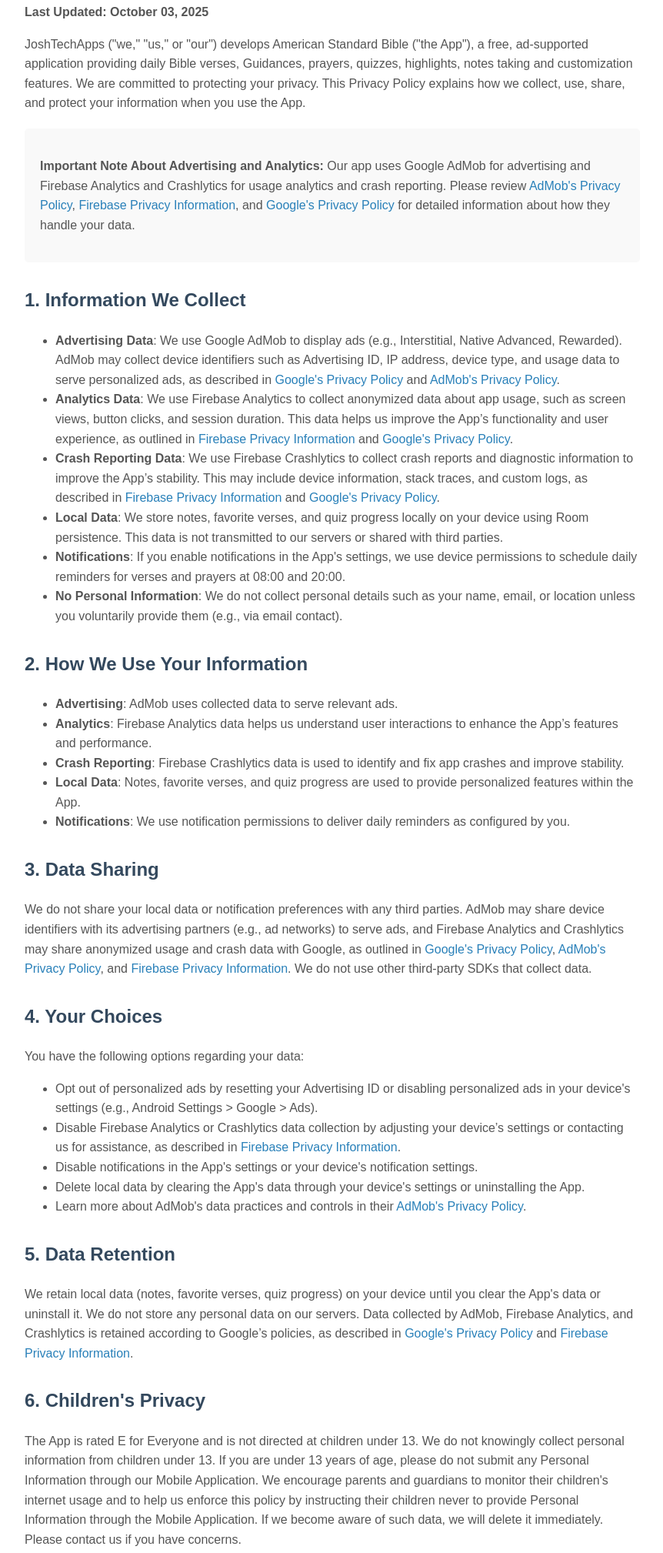
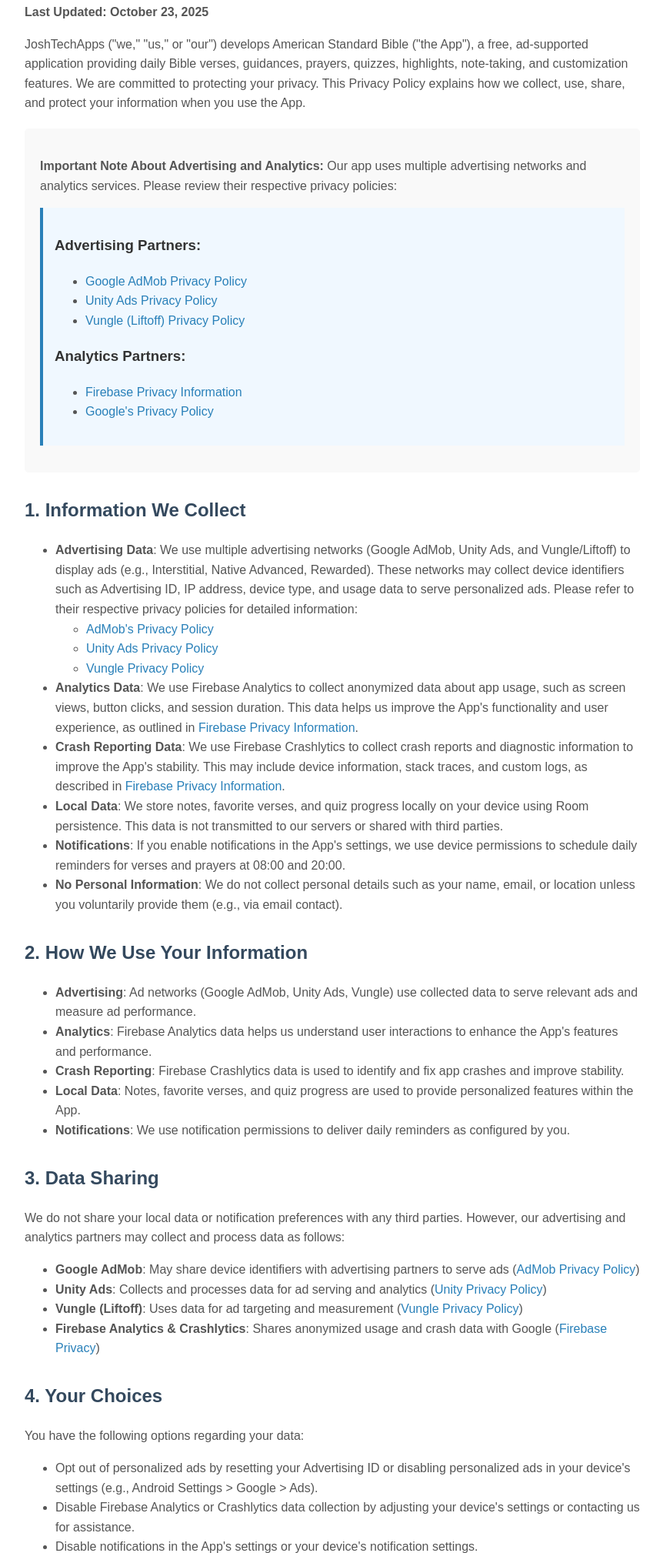
Before and after one commit to JoashTech/ASV-private-policy, a plain HTML site: page index.html in a window 1280 px wide. Shown: the part 243-2261 px from the top of the page at 77% size, without its empty margins (8-870 px from the left). Drawn offline with Linux system fonts and the light colour scheme.

Commit message:
Revise privacy policy with new partners and updates
Updated the privacy policy to reflect changes in advertising and analytics partners, including Unity Ads and Vungle. Adjusted the last updated date and clarified data retention and user rights.

```diff
--- a/index.html
+++ b/index.html
@@ -47,26 +47,50 @@
             margin: 0 auto 20px;
             max-width: 100px;
         }
+        .ad-partners {
+            background: #f0f8ff;
+            padding: 15px;
+            border-left: 4px solid #2980b9;
+            margin: 15px 0;
+        }
     </style>
 </head>
 <body>
     <img src="https://raw.githubusercontent.com/JoashTech/ASV-private-policy/main/ic_asv_icon.png" alt="American Standard Bible Icon" class="app-icon">
     <h1>Privacy Policy for American Standard Bible</h1>
-    <p><strong>Last Updated: October 03, 2025</strong></p>
-    <p>JoshTechApps ("we," "us," or "our") develops American Standard Bible ("the App"), a free, ad-supported application providing daily Bible verses, Guidances, prayers, quizzes, highlights, notes taking and customization features. We are committed to protecting your privacy. This Privacy Policy explains how we collect, use, share, and protect your information when you use the App.</p>
+    <p><strong>Last Updated: October 23, 2025</strong></p>
+    <p>JoshTechApps ("we," "us," or "our") develops American Standard Bible ("the App"), a free, ad-supported application providing daily Bible verses, guidances, prayers, quizzes, highlights, note-taking, and customization features. We are committed to protecting your privacy. This Privacy Policy explains how we collect, use, share, and protect your information when you use the App.</p>
 
     <div class="container">
-        <p><strong>Important Note About Advertising and Analytics:</strong> Our app uses Google AdMob for advertising and Firebase Analytics and Crashlytics for usage analytics and crash reporting. Please review
-        <a href="https://support.google.com/admob/answer/6128543" target="_blank">AdMob's Privacy Policy</a>,
-        <a href="https://firebase.google.com/support/privacy" target="_blank">Firebase Privacy Information</a>, and
-        <a href="https://policies.google.com/privacy" target="_blank">Google's Privacy Policy</a> for detailed information about how they handle your data.</p>
+        <p><strong>Important Note About Advertising and Analytics:</strong> Our app uses multiple advertising networks and analytics services. Please review their respective privacy policies:</p>
+
+        <div class="ad-partners">
+            <h3>Advertising Partners:</h3>
+            <ul>
+                <li><a href="https://support.google.com/admob/answer/6128543" target="_blank">Google AdMob Privacy Policy</a></li>
+                <li><a href="https://unity.com/legal/privacy-policy" target="_blank">Unity Ads Privacy Policy</a></li>
+                <li><a href="https://vungle.com/privacy/" target="_blank">Vungle (Liftoff) Privacy Policy</a></li>
+            </ul>
+
+            <h3>Analytics Partners:</h3>
+            <ul>
+                <li><a href="https://firebase.google.com/support/privacy" target="_blank">Firebase Privacy Information</a></li>
+                <li><a href="https://policies.google.com/privacy" target="_blank">Google's Privacy Policy</a></li>
+            </ul>
+        </div>
     </div>
 
     <h2>1. Information We Collect</h2>
     <ul>
-        <li><strong>Advertising Data</strong>: We use Google AdMob to display ads (e.g., Interstitial, Native Advanced, Rewarded). AdMob may collect device identifiers such as Advertising ID, IP address, device type, and usage data to serve personalized ads, as described in <a href="https://policies.google.com/privacy" target="_blank">Google's Privacy Policy</a> and <a href="https://support.google.com/admob/answer/6128543" target="_blank">AdMob's Privacy Policy</a>.</li>
-        <li><strong>Analytics Data</strong>: We use Firebase Analytics to collect anonymized data about app usage, such as screen views, button clicks, and session duration. This data helps us improve the App’s functionality and user experience, as outlined in <a href="https://firebase.google.com/support/privacy" target="_blank">Firebase Privacy Information</a> and <a href="https://policies.google.com/privacy" target="_blank">Google's Privacy Policy</a>.</li>
-        <li><strong>Crash Reporting Data</strong>: We use Firebase Crashlytics to collect crash reports and diagnostic information to improve the App’s stability. This may include device information, stack traces, and custom logs, as described in <a href="https://firebase.google.com/support/privacy" target="_blank">Firebase Privacy Information</a> and <a href="https://policies.google.com/privacy" target="_blank">Google's Privacy Policy</a>.</li>
+        <li><strong>Advertising Data</strong>: We use multiple advertising networks (Google AdMob, Unity Ads, and Vungle/Liftoff) to display ads (e.g., Interstitial, Native Advanced, Rewarded). These networks may collect device identifiers such as Advertising ID, IP address, device type, and usage data to serve personalized ads. Please refer to their respective privacy policies for detailed information:
+            <ul>
+                <li><a href="https://support.google.com/admob/answer/6128543" target="_blank">AdMob's Privacy Policy</a></li>
+                <li><a href="https://unity.com/legal/privacy-policy" target="_blank">Unity Ads Privacy Policy</a></li>
+                <li><a href="https://vungle.com/privacy/" target="_blank">Vungle Privacy Policy</a></li>
+            </ul>
+        </li>
+        <li><strong>Analytics Data</strong>: We use Firebase Analytics to collect anonymized data about app usage, such as screen views, button clicks, and session duration. This data helps us improve the App's functionality and user experience, as outlined in <a href="https://firebase.google.com/support/privacy" target="_blank">Firebase Privacy Information</a>.</li>
+        <li><strong>Crash Reporting Data</strong>: We use Firebase Crashlytics to collect crash reports and diagnostic information to improve the App's stability. This may include device information, stack traces, and custom logs, as described in <a href="https://firebase.google.com/support/privacy" target="_blank">Firebase Privacy Information</a>.</li>
         <li><strong>Local Data</strong>: We store notes, favorite verses, and quiz progress locally on your device using Room persistence. This data is not transmitted to our servers or shared with third parties.</li>
         <li><strong>Notifications</strong>: If you enable notifications in the App's settings, we use device permissions to schedule daily reminders for verses and prayers at 08:00 and 20:00.</li>
         <li><strong>No Personal Information</strong>: We do not collect personal details such as your name, email, or location unless you voluntarily provide them (e.g., via email contact).</li>
@@ -74,46 +98,74 @@
 
     <h2>2. How We Use Your Information</h2>
     <ul>
-        <li><strong>Advertising</strong>: AdMob uses collected data to serve relevant ads.</li>
-        <li><strong>Analytics</strong>: Firebase Analytics data helps us understand user interactions to enhance the App’s features and performance.</li>
+        <li><strong>Advertising</strong>: Ad networks (Google AdMob, Unity Ads, Vungle) use collected data to serve relevant ads and measure ad performance.</li>
+        <li><strong>Analytics</strong>: Firebase Analytics data helps us understand user interactions to enhance the App's features and performance.</li>
         <li><strong>Crash Reporting</strong>: Firebase Crashlytics data is used to identify and fix app crashes and improve stability.</li>
         <li><strong>Local Data</strong>: Notes, favorite verses, and quiz progress are used to provide personalized features within the App.</li>
         <li><strong>Notifications</strong>: We use notification permissions to deliver daily reminders as configured by you.</li>
     </ul>
 
     <h2>3. Data Sharing</h2>
-    <p>We do not share your local data or notification preferences with any third parties. AdMob may share device identifiers with its advertising partners (e.g., ad networks) to serve ads, and Firebase Analytics and Crashlytics may share anonymized usage and crash data with Google, as outlined in <a href="https://policies.google.com/privacy" target="_blank">Google's Privacy Policy</a>, <a href="https://support.google.com/admob/answer/6128543" target="_blank">AdMob's Privacy Policy</a>, and <a href="https://firebase.google.com/support/privacy" target="_blank">Firebase Privacy Information</a>. We do not use other third-party SDKs that collect data.</p>
+    <p>We do not share your local data or notification preferences with any third parties. However, our advertising and analytics partners may collect and process data as follows:</p>
+    <ul>
+        <li><strong>Google AdMob</strong>: May share device identifiers with advertising partners to serve ads (<a href="https://support.google.com/admob/answer/6128543" target="_blank">AdMob Privacy Policy</a>)</li>
+        <li><strong>Unity Ads</strong>: Collects and processes data for ad serving and analytics (<a href="https://unity.com/legal/privacy-policy" target="_blank">Unity Privacy Policy</a>)</li>
+        <li><strong>Vungle (Liftoff)</strong>: Uses data for ad targeting and measurement (<a href="https://vungle.com/privacy/" target="_blank">Vungle Privacy Policy</a>)</li>
+        <li><strong>Firebase Analytics & Crashlytics</strong>: Shares anonymized usage and crash data with Google (<a href="https://firebase.google.com/support/privacy" target="_blank">Firebase Privacy</a>)</li>
+    </ul>
 
     <h2>4. Your Choices</h2>
     <p>You have the following options regarding your data:</p>
     <ul>
         <li>Opt out of personalized ads by resetting your Advertising ID or disabling personalized ads in your device's settings (e.g., Android Settings > Google > Ads).</li>
-        <li>Disable Firebase Analytics or Crashlytics data collection by adjusting your device’s settings or contacting us for assistance, as described in <a href="https://firebase.google.com/support/privacy" target="_blank">Firebase Privacy Information</a>.</li>
+        <li>Disable Firebase Analytics or Crashlytics data collection by adjusting your device's settings or contacting us for assistance.</li>
         <li>Disable notifications in the App's settings or your device's notification settings.</li>
         <li>Delete local data by clearing the App's data through your device's settings or uninstalling the App.</li>
-        <li>Learn more about AdMob's data practices and controls in their <a href="https://support.google.com/admob/answer/6128543" target="_blank">AdMob's Privacy Policy</a>.</li>
+        <li>Review and manage your preferences through our advertising partners' policies:
+            <ul>
+                <li><a href="https://support.google.com/admob/answer/6128543" target="_blank">AdMob Controls</a></li>
+                <li><a href="https://unity.com/legal/privacy-policy" target="_blank">Unity Privacy Controls</a></li>
+                <li><a href="https://vungle.com/privacy/" target="_blank">Vungle Privacy Controls</a></li>
+            </ul>
+        </li>
     </ul>
 
     <h2>5. Data Retention</h2>
-    <p>We retain local data (notes, favorite verses, quiz progress) on your device until you clear the App's data or uninstall it. We do not store any personal data on our servers. Data collected by AdMob, Firebase Analytics, and Crashlytics is retained according to Google’s policies, as described in <a href="https://policies.google.com/privacy" target="_blank">Google's Privacy Policy</a> and <a href="https://firebase.google.com/support/privacy" target="_blank">Firebase Privacy Information</a>.</p>
+    <p>We retain local data (notes, favorite verses, quiz progress) on your device until you clear the App's data or uninstall it. We do not store any personal data on our servers. Data collected by our advertising and analytics partners is retained according to their respective policies:</p>
+    <ul>
+        <li><a href="https://policies.google.com/privacy" target="_blank">Google's Data Retention</a></li>
+        <li><a href="https://unity.com/legal/privacy-policy" target="_blank">Unity Data Retention</a></li>
+        <li><a href="https://vungle.com/privacy/" target="_blank">Vungle Data Retention</a></li>
+    </ul>
 
     <h2>6. Children's Privacy</h2>
     <p>The App is rated E for Everyone and is not directed at children under 13. We do not knowingly collect personal information from children under 13. If you are under 13 years of age, please do not submit any Personal Information through our Mobile Application. We encourage parents and guardians to monitor their children's internet usage and to help us enforce this policy by instructing their children never to provide Personal Information through the Mobile Application. If we become aware of such data, we will delete it immediately. Please contact us if you have concerns.</p>
 
     <h2>7. Data Security</h2>
-    <p>We rely on Android's built-in security features, such as app sandboxing, to protect local data stored on your device. Since no data is transmitted to our servers, there is no risk of server-side data breaches.</p>
+    <p>We rely on Android's built-in security features, such as app sandboxing, to protect local data stored on your device. Since no data is transmitted to our servers, there is no risk of server-side data breaches. Our third-party partners implement their own security measures as described in their privacy policies.</p>
 
     <h2>8. International Compliance</h2>
-    <p>For users in the European Union (GDPR) or California (CCPA), you may have additional rights, such as requesting data access or deletion. Since we only store data locally and use AdMob, Firebase Analytics, and Crashlytics for ads and analytics, you can exercise these rights through your device settings or Google's ad and analytics settings, as described in <a href="https://firebase.google.com/support/privacy" target="_blank">Firebase Privacy Information</a>. Contact us for assistance.</p>
+    <p>For users in the European Union (GDPR) or California (CCPA), you may have additional rights, such as requesting data access or deletion. Since we only store data locally and use third-party services for ads and analytics, you can exercise these rights through your device settings or our partners' privacy controls. Contact us for assistance with data subject requests.</p>
 
-    <h2>9. Changes to This Policy</h2>
-    <p>We may update this Privacy Policy to reflect changes in our practices or legal requirements. We will post the updated policy on this page, and your continued use of the App constitutes consent to those changes.</p>
+    <h2>9. Third-Party Services</h2>
+    <p>Our app integrates with the following third-party services that may collect information:</p>
+    <ul>
+        <li><strong>Google AdMob</strong> - Advertising network</li>
+        <li><strong>Unity Ads</strong> - Advertising network</li>
+        <li><strong>Vungle (Liftoff)</strong> - Advertising network</li>
+        <li><strong>Firebase Analytics</strong> - Usage analytics</li>
+        <li><strong>Firebase Crashlytics</strong> - Crash reporting</li>
+    </ul>
+    <p>Each service operates under its own privacy policy, and we encourage you to review them.</p>
 
-    <h2>10. Contact Us</h2>
-    <p>If you have questions or concerns about this Privacy Policy, please contact us at <a href="mailto:contactjoshtech@gmail.com">contactjoshtech@gmail.com</a>.</p>
+    <h2>10. Changes to This Policy</h2>
+    <p>We may update this Privacy Policy to reflect changes in our practices, legal requirements, or additional third-party services. We will post the updated policy on this page with a revised "Last Updated" date, and your continued use of the App constitutes consent to those changes.</p>
+
+    <h2>11. Contact Us</h2>
+    <p>If you have questions or concerns about this Privacy Policy, or wish to exercise your data protection rights, please contact us at <a href="mailto:contactjoshtech@gmail.com">contactjoshtech@gmail.com</a>.</p>
 
     <footer>
-        <p>This privacy policy has been updated to include specific references to Google AdMob, Firebase Analytics, and Firebase Crashlytics privacy information.</p>
+        <p>This privacy policy has been updated to include specific references to Google AdMob, Unity Ads, Vungle (Liftoff), Firebase Analytics, and Firebase Crashlytics privacy information.</p>
     </footer>
 </body>
 </html>
```
